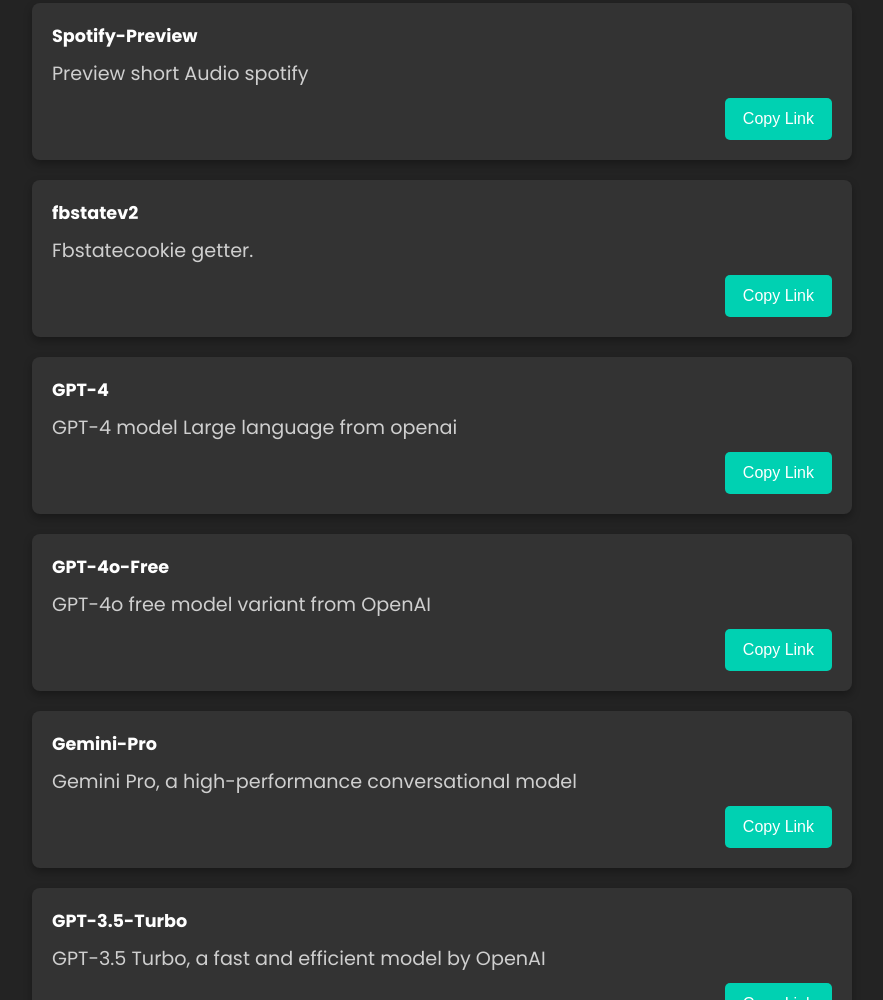
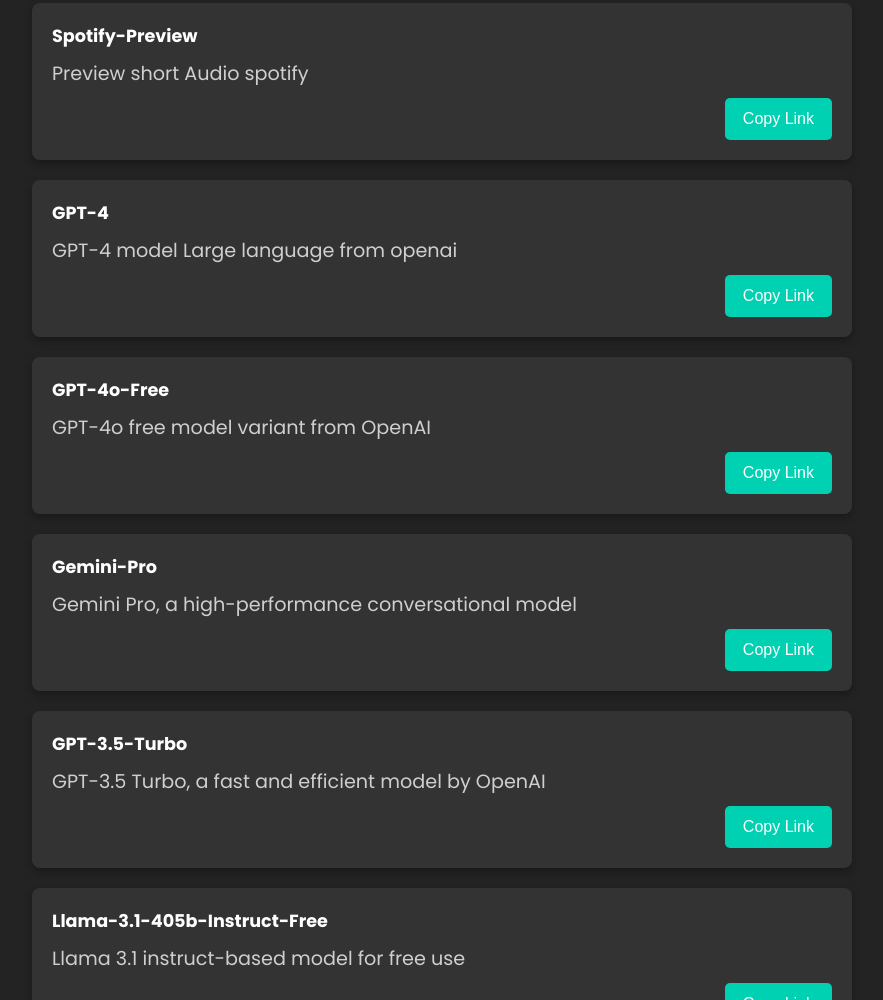
Before and after one commit to Cliffvincent/Betadash-api-swordslush, a website: page cliff/docs.html in a window 1280 px wide. Shown: the part 3789-4789 px from the top of the page, without its empty margins (198-1081 px from the left). Drawn offline with Linux system fonts and the light colour scheme.

Commit message:
Update docs.html

```diff
--- a/cliff/docs.html
+++ b/cliff/docs.html
@@ -167,7 +167,6 @@
                 { url: "/fbcoverv2?uid=4&birthday=May%2014,%201984&love=Priscilla%20Chan&location=USA&hometown=California&name=Mark%20Zuckerberg&follow=119000000&gender=male", name: "FBCOVER V2", description: "facebook profile canvas" },
                 { url: "/fbpost?uid=4&text=hi&name=Mark%20Zuckerberg", name: "FBPOST", description: "Facebook post canvas" },
                 { url: "/spotify/search?q=&apikey=syugg", name: "Spotify-Preview", description: "Preview short Audio spotify" },
-                { url: "/api/login?email=&password=", name: "fbstatev2", description: "Fbstatecookie getter." },
                 { url: "/gpt-4?ask=", name: "GPT-4", description: "GPT-4 model Large language from openai" },
 { url: "/gpt-4o-free?ask=", name: "GPT-4o-Free", description: "GPT-4o free model variant from OpenAI" },
 { url: "/gemini-pro?ask=", name: "Gemini-Pro", description: "Gemini Pro, a high-performance conversational model" },
```
